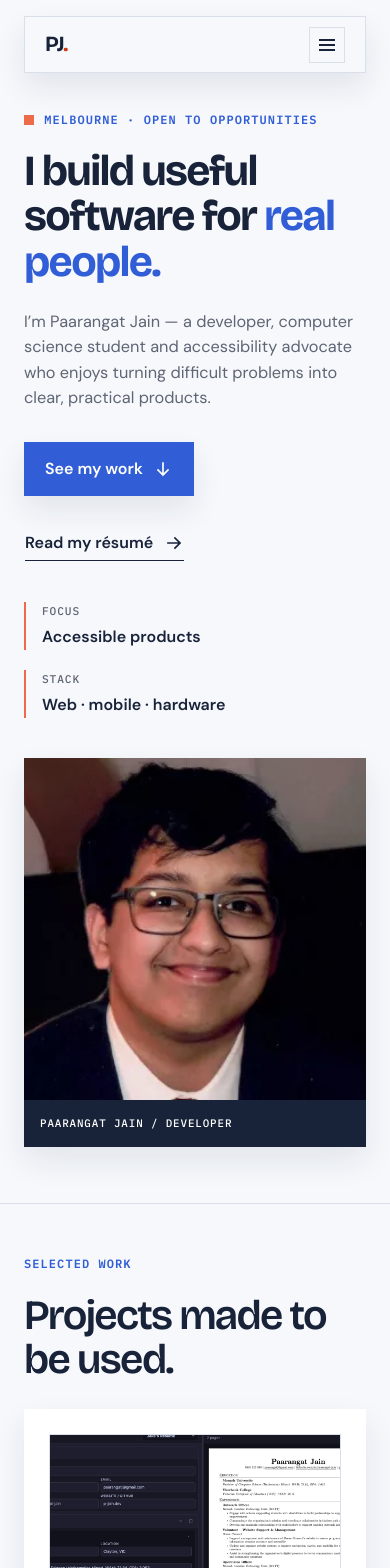
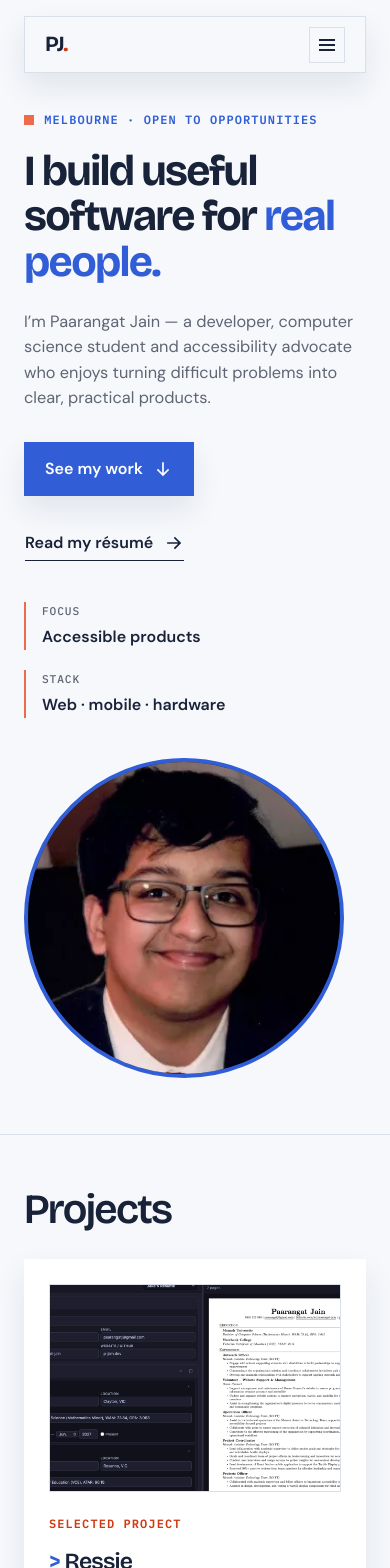
Before and after one commit to pjrus/p-jain-dev, a Svelte app: page / in a window 390 px wide. Shown: the top 1568 px of the page. Built offline with nearby package versions, Linux system fonts and the light colour scheme.

Commit message:
refactor: update design system for improved dark mode support; adjust section heading component and enhance portrait card styling

```diff
--- a/src/App.svelte
+++ b/src/App.svelte
@@ -42,7 +42,6 @@
     <div class="hero-visual" aria-label="Portrait and current work">
       <figure class="portrait-card">
         <img src="/images/paarangat-jain.webp" alt="Paarangat Jain smiling in formal attire" />
-        <figcaption>Paarangat Jain / Developer</figcaption>
       </figure>
     </div>
   </section>
@@ -50,8 +49,7 @@
   <section class="projects section" id="projects">
     <div class="shell">
       <SectionHeading
-        label="Selected work"
-        title="Projects made to be used."
+        title="Projects"
       />
 
       <div class="project-grid">
@@ -115,16 +113,6 @@
     </div>
   </section>
 
-  <section class="contact shell" id="contact">
-    <div>
-      <p class="eyebrow">Get in touch</p>
-      <h2>Have a useful problem to solve?</h2>
-    </div>
-    <div class="contact-action">
-      <p>I’m always happy to talk about internships, collaborative projects or interesting technical problems.</p>
-      <a class="button button-light" href="mailto:paarangatj@gmail.com">Send me an email <ArrowIcon /></a>
-    </div>
-  </section>
   {/if}
 </main>
 
--- a/src/components/SectionHeading.svelte
+++ b/src/components/SectionHeading.svelte
@@ -1,9 +1,9 @@
 <script>
-  let { label, title, summary = '' } = $props();
+  let { label = '', title, summary = '' } = $props();
 </script>
 
 <div class="section-heading">
-  <p class="eyebrow">{label}</p>
+  {#if label}<p class="eyebrow">{label}</p>{/if}
   <div class="section-heading-grid">
     <h2>{title}</h2>
     {#if summary}<p>{summary}</p>{/if}
--- a/src/styles.css
+++ b/src/styles.css
@@ -28,24 +28,8 @@
      colour; dark mode lifts the header off it. */
   --header-surface: #f6f8fc;
 
-  /* Contact call to action, addressed as a role rather than as "the primary
-     colour" so each theme can compose the panel independently. */
-  --panel: #315ed6;
-  --panel-ink: #ffffff;
-  --panel-edge: transparent;
-
-  /* Secondary text on the panel, tinted from the panel's own hue. An explicit
-     value rather than an alpha, so its contrast does not depend on whatever
-     happens to sit behind the panel. */
-  --panel-muted: #e5edfb;
-
-  /* The accent cannot reach 3:1 on the blue panel, so the ring inverts here.
-     Dark mode keeps the coral, where it has contrast to spare. */
-  --panel-focus: #ffffff;
-
   /* Plinth behind the portrait. */
   --frame: #182238;
-  --frame-ink: #ffffff;
 
   --shadow: 0 14px 30px rgba(24, 34, 56, 0.09);
   --font-display: 'Bricolage Grotesque', sans-serif;
@@ -66,14 +50,13 @@
   --eyebrow-space: 1.25rem;
   --stack-space: clamp(2.5rem, 4vw, 3rem);
 
-  /* Two-column split shared by hero and contact --------------------------- */
+  /* Hero two-column split ------------------------------------------------ */
   --split-cols: minmax(0, 1.1fr) minmax(20rem, 0.8fr);
   --split-gap: clamp(3rem, 7vw, 7rem);
 
   /* Surfaces ------------------------------------------------------------- */
   --card-pad: clamp(1.5rem, 3vw, 2.25rem);
   --card-pad-sm: 1.15rem;
-  --card-pad-lg: clamp(2.5rem, 5vw, 5rem);
   --card-gap: clamp(1.5rem, 3vw, 2.5rem);
 
   /* Controls ------------------------------------------------------------- */
@@ -115,7 +98,7 @@
   --surface: #151517;
   --tint: #202024;
 
-  --ink: #f3f3f3;
+  --ink: #ffffff;
   --muted: #a5a5a7;
   --primary: #7ba2ff;
   --primary-ink: #0a0a0a;
@@ -126,14 +109,6 @@
   --line: #34343a;
   --line-strong: #6a6a6d;
   --header-surface: #151517;
-
-  /* The panel stays black and lets its near-white button carry the emphasis;
-     a light slab this large would glare on a dark page. */
-  --panel: #1a1a1d;
-  --panel-ink: #f3f3f3;
-  --panel-muted: #a5a5a7;
-  --panel-focus: #ff8a6c;
-  --panel-edge: #35353b;
 
   --frame: #000000;
 
@@ -233,10 +208,6 @@ em {
 :focus-visible {
   outline: 3px solid var(--accent-strong);
   outline-offset: 4px;
-}
-
-.contact :focus-visible {
-  outline-color: var(--panel-focus);
 }
 
 /* ---------------------------------------------------------------------- */
@@ -611,7 +582,7 @@ em {
   font-weight: 600;
 }
 
-/* Portrait sits in normal flow so its edges land on the container grid. */
+/* Portrait sits in normal flow and uses the primary colour as a crisp ring. */
 .hero-visual {
   display: flex;
   min-width: 0;
@@ -621,24 +592,18 @@ em {
 
 .portrait-card {
   width: min(100%, 21.5rem);
+  aspect-ratio: 1;
+  overflow: hidden;
+  border: clamp(0.3rem, 0.6vw, 0.45rem) solid var(--primary);
+  border-radius: 50%;
   background: var(--frame);
-  box-shadow: var(--shadow);
 }
 
 .portrait-card img {
   width: 100%;
-  aspect-ratio: 1;
+  height: 100%;
   object-fit: cover;
   object-position: center 38%;
-}
-
-.portrait-card figcaption {
-  padding: 0.9rem 1rem;
-  color: var(--frame-ink);
-  font-family: var(--font-mono);
-  font-size: 0.68rem;
-  letter-spacing: 0.08em;
-  text-transform: uppercase;
 }
 
 /* ---------------------------------------------------------------------- */
@@ -673,13 +638,6 @@ em {
 :root[data-theme='dark'] .button-primary {
   background: var(--ink);
   color: var(--primary-ink);
-}
-
-/* Sits on the contact panel, so it inverts against that surface. */
-.button-light {
-  border-color: var(--panel-ink);
-  background: var(--panel-ink);
-  color: var(--panel);
 }
 
 /* Matches button height so both align in a row, while the rule stays
@@ -770,6 +728,7 @@ em {
 /* ---------------------------------------------------------------------- */
 
 .projects {
+  --h2-measure: none;
   border-top: 1px solid var(--line);
 }
 
@@ -1110,33 +1069,6 @@ em {
 }
 
 /* ---------------------------------------------------------------------- */
-/* Contact                                                                 */
-/* ---------------------------------------------------------------------- */
-
-.contact {
-  display: grid;
-  grid-template-columns: var(--split-cols);
-  margin-bottom: var(--section-space);
-  padding: var(--card-pad-lg);
-  background: var(--panel);
-  color: var(--panel-ink);
-  box-shadow: inset 0 0 0 1px var(--panel-edge), var(--shadow);
-  gap: var(--split-gap);
-  scroll-margin-top: calc(var(--header-h) + 1rem);
-}
-
-.contact .eyebrow {
-  color: var(--panel-muted);
-}
-
-.contact-action {
-  display: flex;
-  flex-direction: column;
-  align-items: flex-start;
-  gap: 2rem;
-}
-
-/* ---------------------------------------------------------------------- */
 /* Footer                                                                  */
 /* ---------------------------------------------------------------------- */
 
@@ -1196,7 +1128,6 @@ em {
 
   /* Every two-column split collapses at the same width. */
   .hero,
-  .contact,
   .project-details,
   .project-body {
     grid-template-columns: 1fr;
@@ -1223,9 +1154,6 @@ em {
     justify-content: flex-start;
   }
 
-  .contact {
-    gap: 2.5rem;
-  }
 }
 
 @media (max-width: 700px) {
@@ -1234,7 +1162,6 @@ em {
     --heading-space: clamp(1.75rem, 7vw, 2.75rem);
     --exp-icon: 2.5rem;
     --exp-gap: 0.75rem;
-    --card-pad-lg: clamp(1.75rem, 7vw, 2.5rem);
     --project-media-w: 100%;
     --project-media-h: 13rem;
   }
@@ -1277,7 +1204,7 @@ em {
   }
 
   .portrait-card {
-    width: 100%;
+    width: min(82vw, 22rem);
   }
 
   .project-summary {
```
Also changed, not shown: 1 other file (tests, documents, lock files or other folders).
